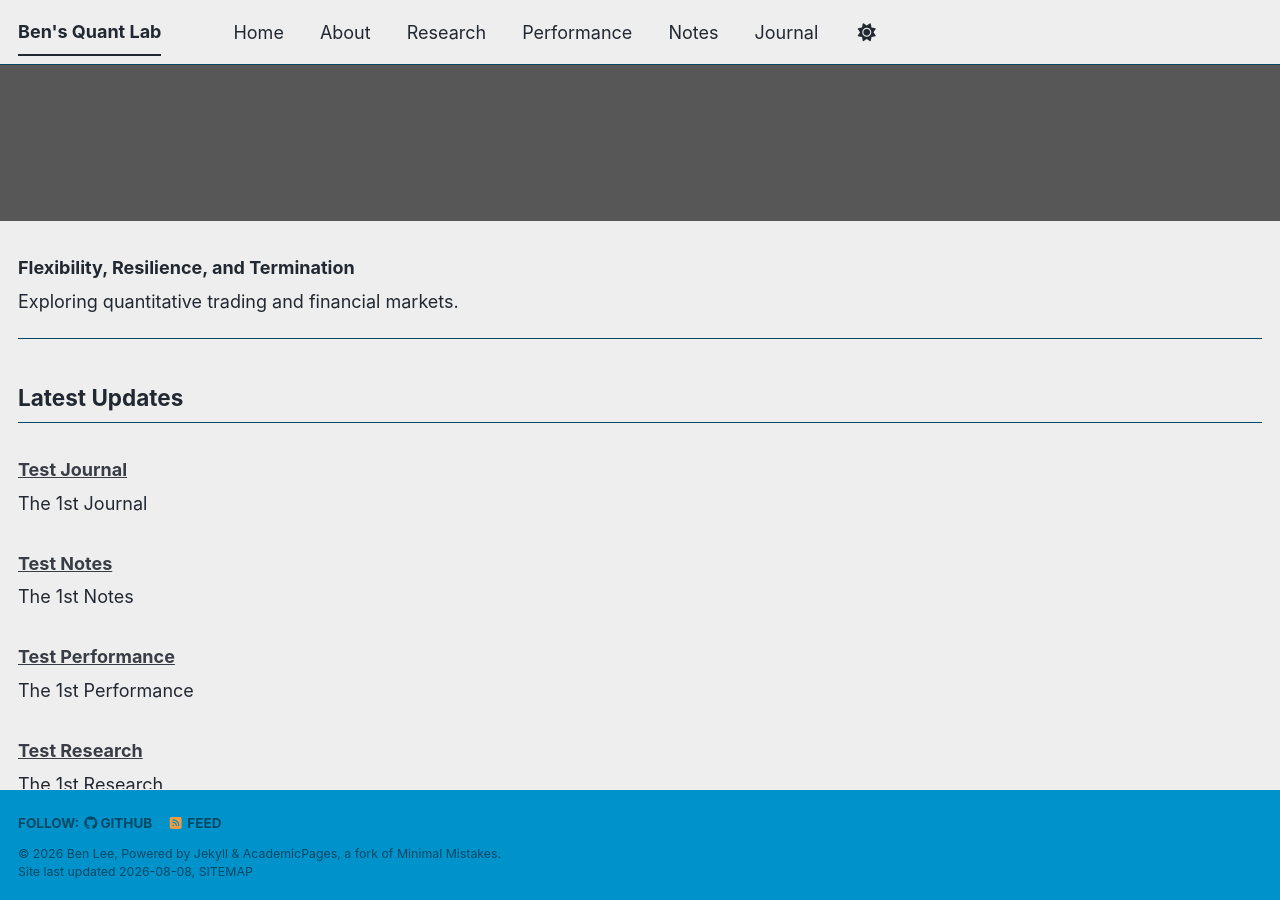
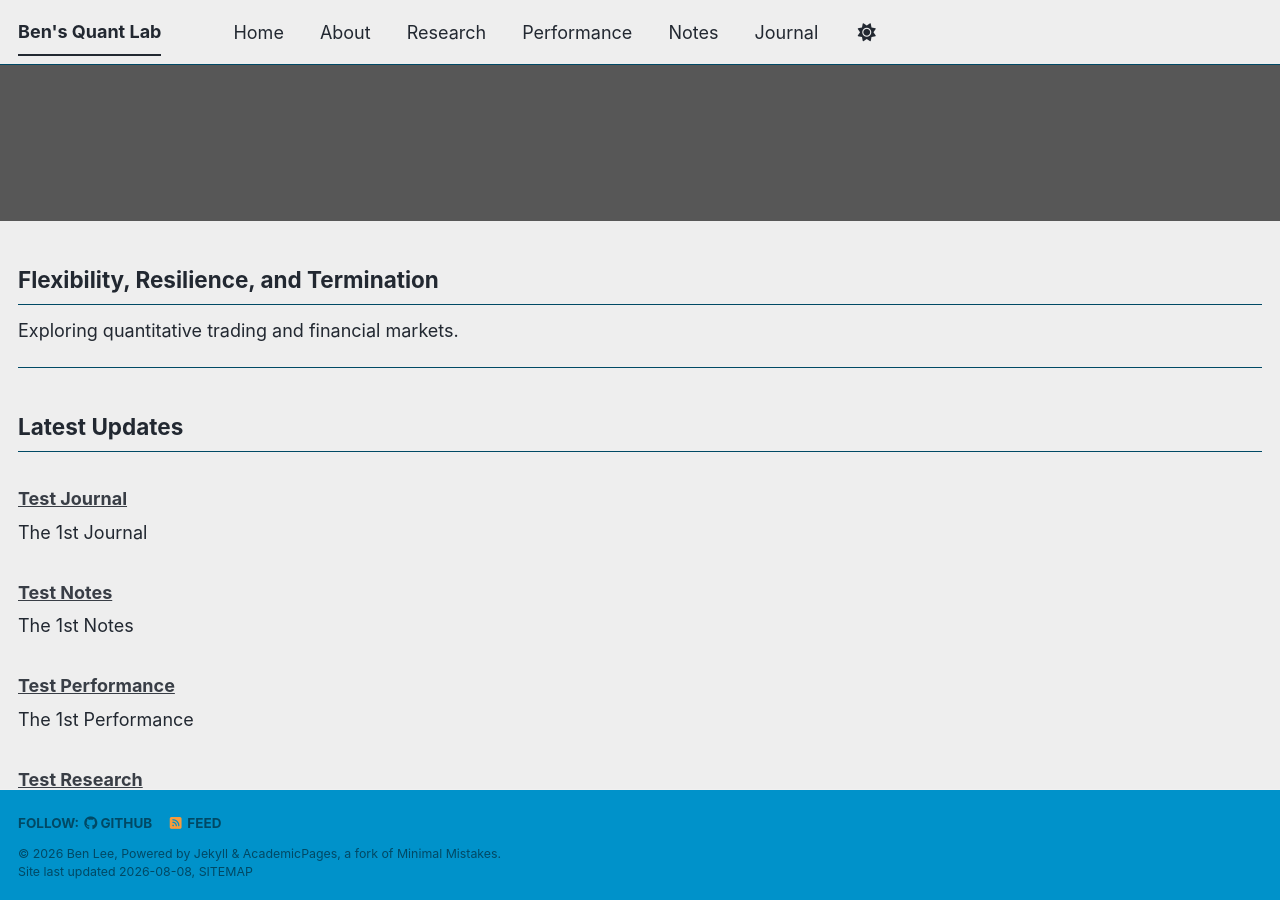
Before and after one commit to leebh1119/leebh1119.github.io, a Jekyll site: the page built from index.md, in a window 1280 px wide and 900 px high, scrolled down 744 px. Built offline with Jekyll 4.4.1, drawn with Linux system fonts in a browser that asks for light colours; a style sheet for code colours, icons or effects is not loaded.

Commit message:
Updated Font Size

```diff
--- a/index.md
+++ b/index.md
@@ -10,7 +10,7 @@ header:
 
 <a id="content-start"></a>
 
-### Flexibility, Resilience, and Termination
+## Flexibility, Resilience, and Termination
 
 Exploring quantitative trading and financial markets.
 
```
